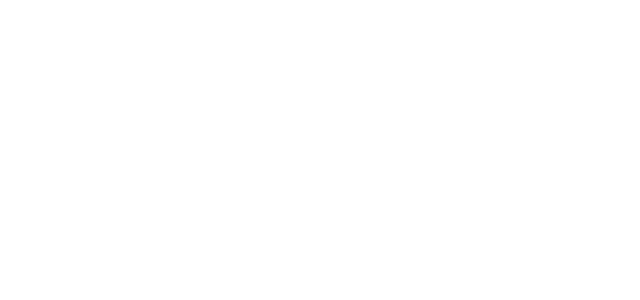
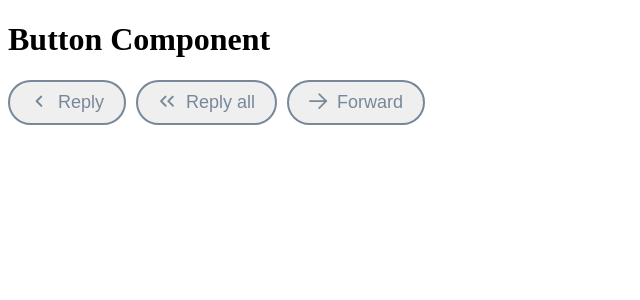
Before and after one commit to sivalay/Vue-Tasks, a Vue app: page / in a window 1280 px wide. Shown: the top 300 px of the page, without its empty margins (0-640 px from the left). Built offline with nearby package versions, Linux system fonts and the light colour scheme; the HTML template or start-up script is replaced by a standard one.

Commit message:
function naming changes

```diff
--- a/src/App.vue
+++ b/src/App.vue
@@ -1,11 +1,9 @@
 <template>
   <main>
-    <!-- <button-wrapp /> -->
+    <button-wrapp />
   </main>
 </template>
 
 <script setup lang="ts">
-// import ButtonWrapp from './components/ButtonWrapp.vue'
+import ButtonWrapp from './components/ButtonWrapp.vue'
 </script>
-
-<style scoped></style>
--- a/src/components/Button.vue
+++ b/src/components/Button.vue
@@ -1,5 +1,5 @@
 <template>
-  <button @click="handleText">
+  <button @click="handleButtonClick">
     <i v-if="icon" :class="icon"></i>
     <span>{{ text }}</span>
   </button>
@@ -15,7 +15,7 @@
   (event: 'click', text: string): void
 }>()
 
-function handleText() {
+function handleButtonClick() {
   emits('click', props.text)
 }
 </script>
--- a/src/components/ButtonWrapp.vue
+++ b/src/components/ButtonWrapp.vue
@@ -1,16 +1,16 @@
 <template>
   <h1>Button Component</h1>
   <div class="button-container">
-    <Button text="Reply" icon="pi pi-angle-left" @click="printMsg" />
-    <Button text="Reply all" icon="pi pi-angle-double-left" @click="printMsg" />
-    <Button text="Forward" icon="pi pi-arrow-right" @click="printMsg" />
+    <Button text="Reply" icon="pi pi-angle-left" @click="handleAlert" />
+    <Button text="Reply all" icon="pi pi-angle-double-left" @click="handleAlert" />
+    <Button text="Forward" icon="pi pi-arrow-right" @click="handleAlert" />
   </div>
 </template>
 
 <script setup lang="ts">
 import Button from './Button.vue'
 
-function printMsg(text: string) {
+function handleAlert(text: string) {
   alert(`You've clicked the '${text}' button`)
 }
 </script>
--- a/src/types.ts
+++ /dev/null
@@ -1 +0,0 @@
-export type ButtonText = 'Reply' | 'Reply all' | 'Forward'
```
